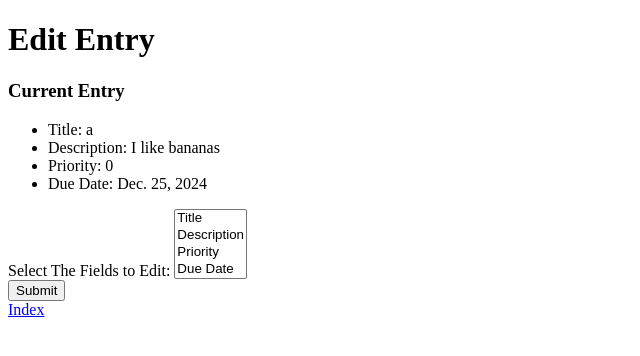
After one commit to patriots1/Planner, a Django app: page /list/1/edit in a window 1280 px wide. The commit adds this page. Shown: the top 356 px of the page, without its empty margins (0-640 px from the left). Run offline with Django 5.2, Linux system fonts and the light colour scheme; data comes from the database, SQL or seed files in the repository; both versions use the stored data as it was after the commit.

Commit message:
add editing fields feature

```diff
--- /dev/null
+++ b/ToDoList/list/forms.py
@@ -0,0 +1,82 @@
+from django import forms
+
+from django import forms
+
+class EntryFormBuilder:
+    def __init__(self):
+        self.fields = {}
+
+    def title(self):
+        if 'title' not in self.fields:
+            self.fields['title'] = forms.CharField(
+                label="Title",
+                max_length=32
+            )
+        return self
+
+    def description(self):
+        if 'description' not in self.fields:
+            self.fields['description'] = forms.CharField(
+                label="Description"
+            )
+        return self
+
+    def priority(self):
+        if 'priority' not in self.fields:
+            self.fields['priority'] = forms.IntegerField(
+                label="Priority",
+                min_value=1,
+                max_value=3
+            )
+        return self
+
+    def due_date(self):
+        if 'due_date' not in self.fields:
+            self.fields['due_date'] = forms.DateField(
+                label="Due Date",
+                widget=forms.DateInput(attrs={'type': 'date'}),
+            )
+        return self
+
+    def include_fields(self, include=None):
+        """
+        Dynamically include specified fields in the form.
+        """
+        if include:
+            for field_name in include:
+                if field_name == 'title':
+                    self.title()
+                elif field_name == 'description':
+                    self.description()
+                elif field_name == 'priority':
+                    self.priority()
+                elif field_name == 'due_date':
+                    self.due_date()
+        return self
+
+    def build(self):
+        """
+        Dynamically create and return a Django form class with the specified fields.
+        """
+        class CustomForm(forms.Form):
+            pass
+
+        for field_name, field in self.fields.items():
+            CustomForm.base_fields[field_name] = field
+        return CustomForm
+
+
+
+class EditSelectForm(forms.Form):
+    options = [
+        ("title", "Title"),
+        ("description", "Description"),
+        ("priority", "Priority"),
+        ("due_date", "Due Date")
+    ]
+    choices = forms.MultipleChoiceField(
+        choices=options,
+        widget=forms.SelectMultiple,
+        label="Select The Fields to Edit",
+        required=True,
+    )
--- /dev/null
+++ b/ToDoList/list/templates/list/edit_element_select.html
@@ -0,0 +1,24 @@
+{% extends 'list/layout.html' %}
+{% block body %}
+<h1>Edit Entry</h1>
+<h3>Current Entry</h3>
+<ul>
+    <li>Title: {{ entry.title }}</li>
+    <li>Description: {{ entry.description }}</li>
+    <li>Priority: {{ entry.priority }}</li>
+    <li>Due Date: {{ entry.due_date }}</li>
+</ul>
+
+<!-- <p>{% url 'edit' entry.id %}</p>
+<p>Entry ID: {{ entry.id }}</p> -->
+<form action="{% url 'edit' entry.id %}" method="post">
+    {% csrf_token %}
+    {{ form }}
+    <input type = "submit">
+</form>
+<!-- <form action="{% url 'edit' 1 %}" method="post">
+    {% csrf_token %}
+    {{ form }}
+    <input type = "submit">
+</form> -->
+{% endblock %}
--- a/ToDoList/list/templates/list/entry.html
+++ b/ToDoList/list/templates/list/entry.html
@@ -9,6 +9,7 @@
     <li>Priority: {{ entry.priority }}</li>
     <li>Due Date: {{ entry.due_date }}</li>
     <a href="{% url 'list' %}">All Entries</a>
+    <a href="{% url 'edit' entry.id %}">Edit this Entry</a>
 </ul>
 {% else %}
     <div>Entry does not exist</div>
--- a/ToDoList/list/urls.py
+++ b/ToDoList/list/urls.py
@@ -5,6 +5,6 @@ urlpatterns = [
     path('', views.index, name='index'),
     path('content', views.list_view, name='list'),
     path('content/add', views.entry_add, name='add'),
-    path('content/done', views.entry_done, name='done'),
+    path('<int:entry_id>/edit', views.entry_edit, name='edit'),
     path('<int:entry_id>', views.entry, name = 'entry')
 ]
--- a/ToDoList/list/views.py
+++ b/ToDoList/list/views.py
@@ -3,14 +3,9 @@ from django.http import HttpResponseBadRequest
 from django.urls import reverse
 from django import forms
 from .models import ListModel
+from .forms import EntryFormBuilder, EditSelectForm
 
 # Create your views here.
-
-class NewEntryForm(forms.Form):
-    title = forms.CharField(label="Title",max_length=32, required=True)
-    description = forms.CharField(label="Description", required=True)
-    priority = forms.IntegerField(label="Priority", min_value=1, max_value=3, required=True)
-    due_date = forms.DateField(label="Due Date",required=True,  widget=forms.DateInput(attrs={'type': 'date'}))
 
 def index(request):
     return render(request, "list/index.html")
@@ -25,9 +20,10 @@ def entry_add(request):
     callback = request.GET.get('callback', 'list')
     if request.method == "GET":
         # add a new entry
-        return render(request, "list/entry_add.html", {
-            "form": NewEntryForm(),
-            "callback": callback
+        return render(request, "list/entry_edit.html", {
+            "form": EntryFormBuilder().title().description().priority().due_date().build(),
+            "callback": callback,
+            "entry_add": True
         })
     if request.method == "POST":
         title = request.POST.get('title')
@@ -35,8 +31,9 @@ def entry_add(request):
         priority = request.POST.get('priority')
         due_date = request.POST.get('due_date')
         if not title or not description or not priority or not due_date:
-            return render(request, "list/entry_add.html", {
-                "aux_message": "Any value can't be empty. Please try again."
+            return render(request, "list/entry_edit.html", {
+                "aux_message": "Any value can't be empty. Please try again.",
+                "entry_add": True
             })
         ListModel.objects.create(
             title=title,
@@ -49,8 +46,44 @@ def entry_add(request):
     return HttpResponseBadRequest("Invalid request method.")
 
 
-def entry_done(request):
-    pass
+def entry_edit(request, entry_id):
+    entry = ListModel.objects.filter(id=entry_id)
+    if not entry:
+        return HttpResponseBadRequest("entry doesn't exist")
+    entry = entry.first()
+
+    if request.method == 'GET':
+        request.session["is_select"] = False
+        return render(request, "list/edit_element_select.html", {
+            "form": EditSelectForm(),
+            "entry": entry
+        })
+
+    elif request.method == "POST" and request.session["is_select"] is False:
+        edit_select_form = EditSelectForm(request.POST)
+        if edit_select_form.is_valid():
+            editable_fields = edit_select_form.cleaned_data['choices']
+            request.session["is_select"] = True
+            return render(request, "list/entry_edit.html", {
+                "editable": editable_fields,
+                "form": EntryFormBuilder().include_fields(editable_fields).build(),
+                "id": entry.id
+            })
+        else:
+            # Error in form, return to the select form with errors
+            return render(request, "list/edit_element_select.html", {
+                "form": edit_select_form,
+                "entry": entry
+            })
+
+    elif request.method == "POST" and request.session["is_select"] is True:
+        entry.title = request.POST.get('title', entry.title)
+        entry.description = request.POST.get('description', entry.description)
+        entry.priority = request.POST.get('priority', entry.priority)
+        entry.due_date = request.POST.get('due_date', entry.due_date)
+        entry.save()
+        return redirect("entry", entry_id=entry.id)
+
 
 def entry(request, entry_id):
     return render(request, "list/entry.html", {
```
Also changed, not shown: ToDoList/list/templates/list/entry_add.html (deleted, +0 -14 lines), ToDoList/list/templates/list/entry_edit.html (added, +33 -0 lines), ToDoList/db.sqlite3.
